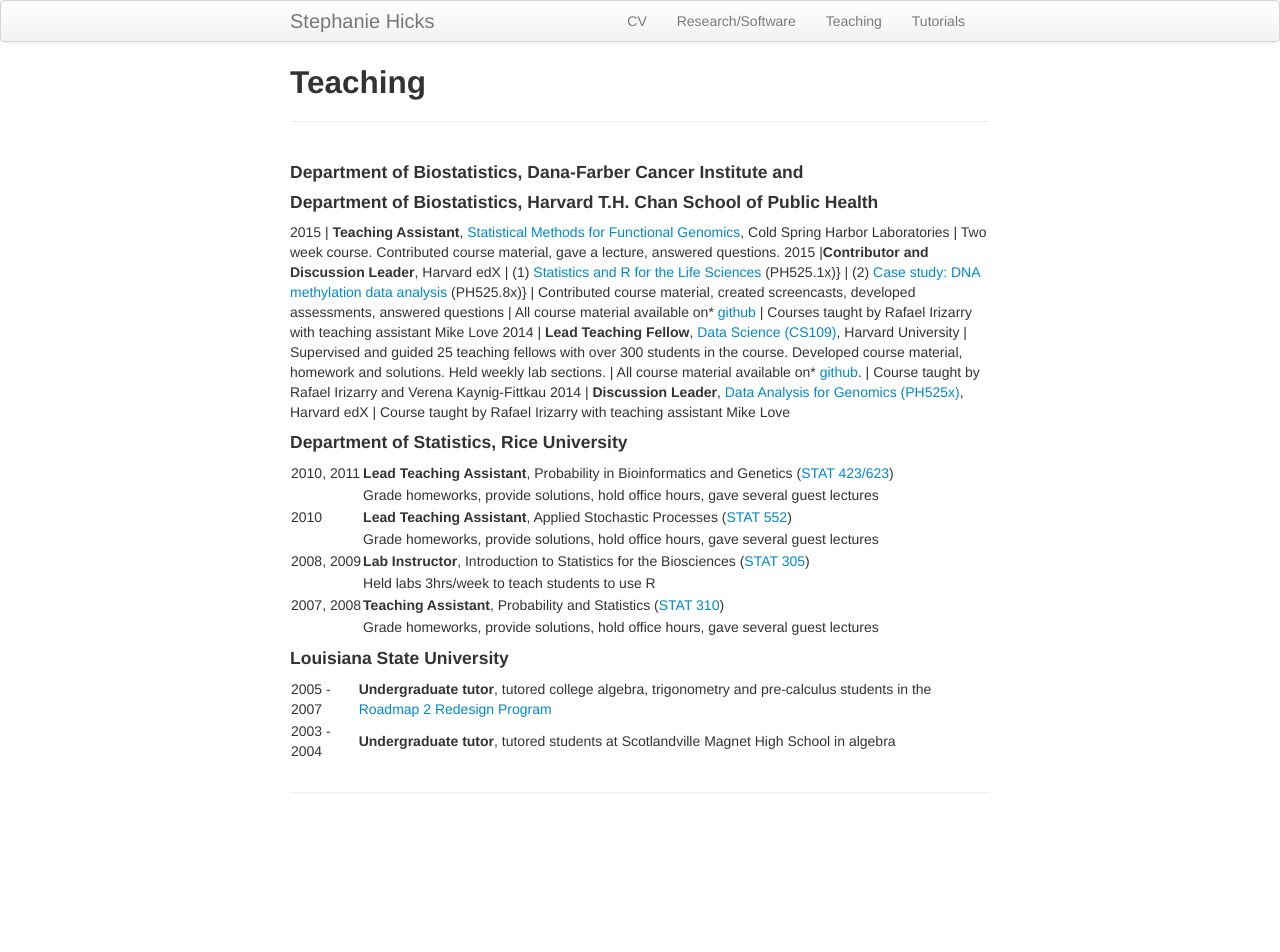
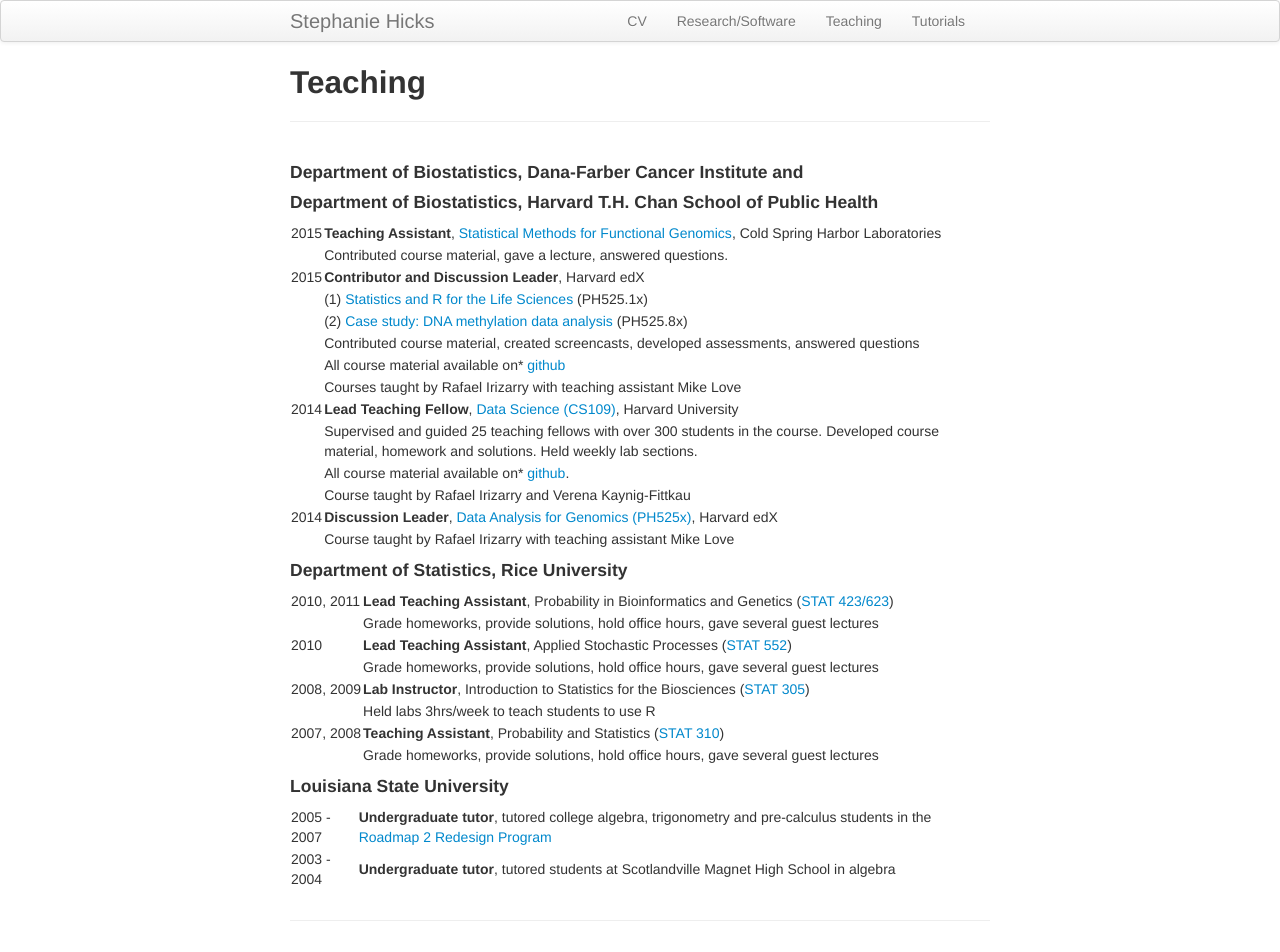
Before and after one commit to jmcgread/stephaniehicks.github.io, a Jekyll site: the page built from pages/teaching.md, in a window 1280 px wide. Built offline with Jekyll 4.4.1, drawn with Linux system fonts in a browser that asks for light colours; before the commit the page ends 900 px from its top, so only the background shows below that.

Commit message:
fixed typo

```diff
--- a/pages/teaching.md
+++ b/pages/teaching.md
@@ -8,11 +8,10 @@
 #### Department of Biostatistics, Harvard T.H. Chan School of Public Health
 
 2015 | **Teaching Assistant**, [Statistical Methods for Functional Genomics](http://meetings.cshl.edu/courses.aspx?course=c-data&year=15), Cold Spring Harbor Laboratories
-| Two week course. Contributed course material, gave a lecture, answered questions.
+| Contributed course material, gave a lecture, answered questions.
 2015 |**Contributor and Discussion Leader**, Harvard edX
-| (1) [Statistics and R for the Life Sciences](https://courses.edx.org/courses/HarvardX/PH525.1x/1T2015/info)
-(PH525.1x)}
-| (2) [Case study: DNA methylation data analysis](https://courses.edx.org/courses/HarvardX/PH525.8x/1T2015/info) (PH525.8x)}
+| (1) [Statistics and R for the Life Sciences](https://courses.edx.org/courses/HarvardX/PH525.1x/1T2015/info) (PH525.1x)
+| (2) [Case study: DNA methylation data analysis](https://courses.edx.org/courses/HarvardX/PH525.8x/1T2015/info) (PH525.8x)
 | Contributed course material, created screencasts, developed assessments, answered questions
 | All course material available on* [github](http://genomicsclass.github.io/book/pages/classes.html)
 | Courses taught by Rafael Irizarry with teaching assistant Mike Love
```
